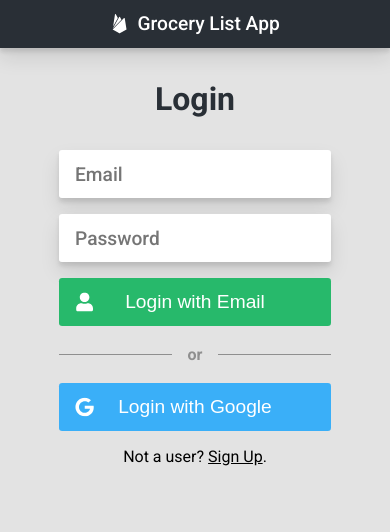
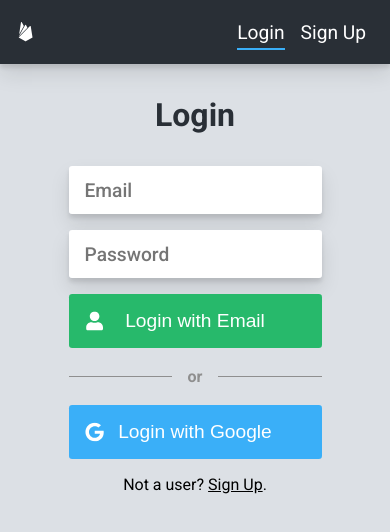
Before and after one commit to merogersdev/gla-firebase, a React (Vite) app: page / in a window 390 px wide. Shown: the top 532 px of the page. Built offline with nearby package versions, Linux system fonts and the light colour scheme; no server answers; the database is empty.

Commit message:
bugfix for logout button and responsiveness

```diff
--- a/src/components/Dashboard/Dashboard.jsx
+++ b/src/components/Dashboard/Dashboard.jsx
@@ -6,6 +6,7 @@ import { useQuery } from '@tanstack/react-query';
 import ItemList from '../ItemList/ItemList';
 import ItemForm from '../ItemForm/ItemForm';
 import Message from '../Message/Message';
+import Spinner from '../Spinner/Spinner';
 
 // Context and Auth
 import { useFirebaseAuthContext } from '../../context/AuthContext';
@@ -15,7 +16,9 @@ import getItems from '../../api/itemApi';
 import './Dashboard.scss';
 
 const Dashboard = () => {
-  const { user, logOut } = useFirebaseAuthContext();
+  const { user } = useFirebaseAuthContext();
+
+  console.log(user);
 
   const {
     isLoading,
@@ -35,33 +38,37 @@ const Dashboard = () => {
     return <Navigate to='/' replace />;
   }
 
-  // Display loading message
+  // Display loading spinner
   if (isLoading) {
     return (
-      <div className='login-form__container'>
-        <div className='login-form__message'>
-          <Message type='info' message='Loading List...' />
+      <div className='dashboard__container'>
+        <div className='dashboard__spinner'>
+          <Spinner />
         </div>
       </div>
     );
   }
   // If error fetching, display persisting error
   if (error) {
-    return <Message type='error' message='Error fetching items' />;
+    return (
+      <div className='dashboard__container'>
+        <div className='dashboard__message'>
+          <Message type='error' message='Error fetching items' />
+        </div>
+      </div>
+    );
   }
 
   return (
     <>
       <div className='dashboard'>
-        <div className='dashboard__user'>
-          <div className='dashboard__greeting'>Hi, {user.displayName}</div>
-          <button className='dashboard__button' onClick={() => logOut()}>
-            Logout
-          </button>
+        <div className='dashboard__header'>
+          <div className='dashboard__container'>
+            <ItemForm items={sortedItems} />
+          </div>
         </div>
       </div>
       <div className='dashboard__container'>
-        <ItemForm items={sortedItems} />
         <ItemList items={sortedItems} />
       </div>
     </>
--- a/src/components/Dashboard/Dashboard.scss
+++ b/src/components/Dashboard/Dashboard.scss
@@ -6,25 +6,51 @@
   flex-direction: column;
   &__container {
     @include container;
+    flex-direction: column;
+    padding: 0 1rem;
+    @include tablet {
+      padding: 0;
+    }
   }
   &__user {
-    position: fixed;
-    bottom: 1rem;
-    right: 1rem;
     display: flex;
-    flex-direction: column;
     align-items: center;
-    background-color: $textColor;
-    padding: 1rem;
-    border-radius: $borderRadius;
-    box-shadow: $boxShadow;
-    z-index: 2;
+    width: 100%;
+    justify-content: space-between;
+    padding: 1rem 0 2rem 0;
   }
   &__greeting {
-    margin-bottom: 1rem;
+    display: flex;
+    align-items: center;
+    font-weight: 500;
   }
+
   &__button {
-    @include button($secondaryColor);
-    border-radius: $borderRadius;
+    border: none;
+    font-weight: 500;
+    font-size: 1.2rem;
+    transition: background-color 0.2s ease;
+    cursor: pointer;
+    font-family: $fontStack;
+    text-decoration: underline;
+  }
+  &__add-item {
+    background-color: red;
+  }
+
+  &__items {
+    @include container;
+    flex-direction: column;
+  }
+  &__header {
+    background-color: lighten($backgroundColor, 5%);
+    box-shadow: $boxShadow;
+    margin-bottom: 2rem;
+    padding: 2rem 0;
+  }
+  &__spinner {
+    display: flex;
+    justify-content: center;
+    width: 100%;
   }
 }
--- a/src/components/Header/Header.jsx
+++ b/src/components/Header/Header.jsx
@@ -1,19 +1,42 @@
 import React from 'react';
+import { Link, NavLink } from 'react-router-dom';
 
 //Icons
 import { SiFirebase } from 'react-icons/si';
+
+// Context
+import { useFirebaseAuthContext } from '../../context/AuthContext';
 
 // Styles
 import './Header.scss';
 
 const Header = ({ title }) => {
+  const { user, logOut } = useFirebaseAuthContext();
+
   return (
     <header className='header'>
       <div className='header__container'>
-        <a className='header__logo' href='/'>
+        <Link className='header__logo' to='/'>
           <SiFirebase className='header__icon' />
-          {title}
-        </a>
+          <span className='header__title'>{title}</span>
+        </Link>
+        {user !== null ? (
+          <div className='header__user'>
+            <div className='header__greeting'>Hi, {user.displayName}</div>
+            <button className='header__button' onClick={() => logOut()}>
+              Logout
+            </button>
+          </div>
+        ) : (
+          <div className='header__user'>
+            <NavLink className='header__link' to='/'>
+              Login
+            </NavLink>
+            <NavLink className='header__link' to='/signup'>
+              Sign Up
+            </NavLink>
+          </div>
+        )}
       </div>
     </header>
   );
--- a/src/components/Header/Header.scss
+++ b/src/components/Header/Header.scss
@@ -4,22 +4,75 @@
 .header {
   @include flex-center;
   box-shadow: $boxShadow;
-  line-height: 3rem;
+  height: 4rem;
   background-color: $secondaryColor;
   position: relative;
   z-index: 1;
   &__logo {
     color: $textColor;
     font-size: 1.2rem;
-    font-weight: 500;
+    font-weight: 300;
     text-decoration: none;
     @include flex-center;
   }
   &__container {
     @include container;
     position: relative;
+    justify-content: space-between;
+    padding: 0 1rem;
+    @include tablet {
+      padding: 0;
+    }
   }
   &__icon {
     margin-right: 0.5rem;
   }
+  &__title {
+    display: none;
+    @include tablet {
+      display: flex;
+    }
+  }
+
+  &__user {
+    display: flex;
+    align-items: center;
+    font-size: 1.2rem;
+  }
+  &__greeting {
+    color: $textColor;
+    margin-right: 1rem;
+  }
+  &__button {
+    background-color: $secondaryColor;
+    border: solid 2px $textColor;
+    padding: 0.25rem 1rem;
+    cursor: pointer;
+    border-radius: $borderRadius;
+    color: $textColor;
+    font-family: $fontStack;
+    font-weight: 300;
+    font-size: 1.2rem;
+    text-decoration: none;
+    transition: background-color 0.2s ease;
+    &:hover {
+      background-color: lighten($secondaryColor, 5%);
+    }
+    &:active {
+      background-color: darken($secondaryColor, 5%);
+    }
+  }
+  &__link {
+    color: $textColor;
+    padding: 0.25rem 0;
+    margin: 0 0.5rem;
+    text-decoration: none;
+    &.active {
+      border-bottom: solid 2px $infoColor;
+      margin-top: 2px;
+    }
+    &:hover {
+      color: $backgroundColor;
+    }
+  }
 }
--- a/src/components/Item/Item.scss
+++ b/src/components/Item/Item.scss
@@ -14,7 +14,7 @@
   font-size: 1.2rem;
   box-shadow: $boxShadow;
   &__delete-btn {
-    @include button($errorColor);
+    @include button-lg($errorColor);
     border-top-right-radius: $borderRadius;
     border-bottom-right-radius: $borderRadius;
   }
--- a/src/components/ItemForm/ItemForm.scss
+++ b/src/components/ItemForm/ItemForm.scss
@@ -2,8 +2,6 @@
 @use '../../styles/partials/variables' as *;
 
 .item-form {
-  @include flex-center;
-  margin: 2rem auto 1.5rem auto;
   width: 100%;
   &__label {
     @include label;
@@ -12,7 +10,7 @@
     @include input;
   }
   &__add-btn {
-    @include button($primaryColor);
+    @include button-lg($primaryColor);
     border-top-right-radius: $borderRadius;
     border-bottom-right-radius: $borderRadius;
   }
--- a/src/components/ItemList/ItemList.scss
+++ b/src/components/ItemList/ItemList.scss
@@ -2,8 +2,7 @@
 @use '../../styles/partials/variables' as *;
 
 .item-list {
-  @include flex-center;
-  margin-bottom: 2rem;
+  @include container;
   &__items {
     width: 100%;
     margin: 0;
--- a/src/components/LoginForm/LoginForm.scss
+++ b/src/components/LoginForm/LoginForm.scss
@@ -3,9 +3,10 @@
 
 .login-form {
   @include form;
-
+  margin-bottom: 2rem;
   &__label {
     @include label;
+    margin-bottom: 1rem;
   }
   &__input {
     @include input;
@@ -29,6 +30,7 @@
   }
   &__container {
     @include container;
+    justify-content: center;
   }
   &__message {
     margin-top: 2rem;
@@ -37,12 +39,19 @@
   &__email-btn {
     @include button($primaryColor);
     border-radius: $borderRadius;
+    padding: 1rem 2rem;
   }
   &__google-btn {
     @include button($infoColor);
     border-radius: $borderRadius;
+    padding: 1rem 2rem;
   }
   &__icon {
     @include icon;
   }
+  &__spinner {
+    display: flex;
+    justify-content: center;
+    width: 100%;
+  }
 }
--- a/src/components/SignupForm/SignupForm.scss
+++ b/src/components/SignupForm/SignupForm.scss
@@ -3,6 +3,7 @@
 
 .signup-form {
   @include form;
+  margin-bottom: 2rem;
   &__back {
     margin-left: 0.25rem;
     cursor: pointer;
@@ -22,20 +23,24 @@
   }
   &__label {
     @include label;
+    margin-bottom: 1rem;
   }
   &__input {
     @include input;
   }
   &__container {
     @include container;
+    justify-content: center;
   }
   &__signup-btn {
     @include button($primaryColor);
     border-radius: $borderRadius;
+    padding: 1rem 2rem;
   }
   &__back-btn {
     @include button($secondaryColor);
     border-radius: $borderRadius;
+    padding: 1rem 2rem;
   }
   &__icon {
     @include icon;
--- a/src/styles/partials/_mixins.scss
+++ b/src/styles/partials/_mixins.scss
@@ -6,6 +6,14 @@
   display: flex;
   justify-content: center;
   align-items: center;
+}
+
+/* --- Media --- */
+
+@mixin tablet {
+  @media (min-width: $breakpoint-tablet) {
+    @content;
+  }
 }
 
 /* --- Typography --- */
@@ -21,14 +29,18 @@
 
 @mixin main {
   background-color: $backgroundColor;
-  min-height: calc(100vh - 3rem);
+  min-height: calc(100vh - 4rem);
 }
 
 @mixin container {
   display: flex;
-  flex-direction: column;
   margin: 0 auto;
-  width: $appWidth;
+  width: 100%;
+
+  @include tablet {
+    max-width: $breakpoint-tablet;
+    padding: 0;
+  }
 }
 
 @mixin label {
@@ -38,7 +50,6 @@
     0 0.25rem 0.25rem rgba(0, 0, 0, 0.1);
   border-radius: 0.2rem;
   width: 100%;
-  margin-bottom: 1rem;
 }
 
 @mixin input {
@@ -85,7 +96,6 @@
   font-size: 1.2rem;
   position: relative;
   transition: background-color 0.2s ease;
-  height: 3rem;
   padding: 0 1rem;
   background-color: $background;
   color: $textColor;
@@ -97,6 +107,21 @@
   }
 }
 
+@mixin button-sm($background) {
+  @include button($background);
+  height: 2rem;
+}
+
+@mixin button-lg($background) {
+  @include button($background);
+  height: 3rem;
+}
+
+@mixin button-sm-outline($background) {
+  @include button($background);
+  border: 1px solid $secondaryColor;
+}
+
 @mixin icon {
   position: absolute;
   top: 50%;
--- a/src/styles/partials/_variables.scss
+++ b/src/styles/partials/_variables.scss
@@ -1,7 +1,10 @@
 $fontStack: 'Roboto', sans-serif;
-$appWidth: 17rem;
 
-$backgroundColor: #e3e3e3;
+$breakpoint-desktop: 1280px;
+$breakpoint-tablet: 768px;
+$breakpoint-mobile: 375px;
+
+$backgroundColor: #dce0e5;
 $primaryColor: #27b96b;
 $secondaryColor: #292f36;
 $errorColor: #ef3e36;
```
Also changed, not shown: src/components/LoginForm/LoginForm.jsx (+15 -4 lines), 12 other files (tests, documents, lock files or other folders).
